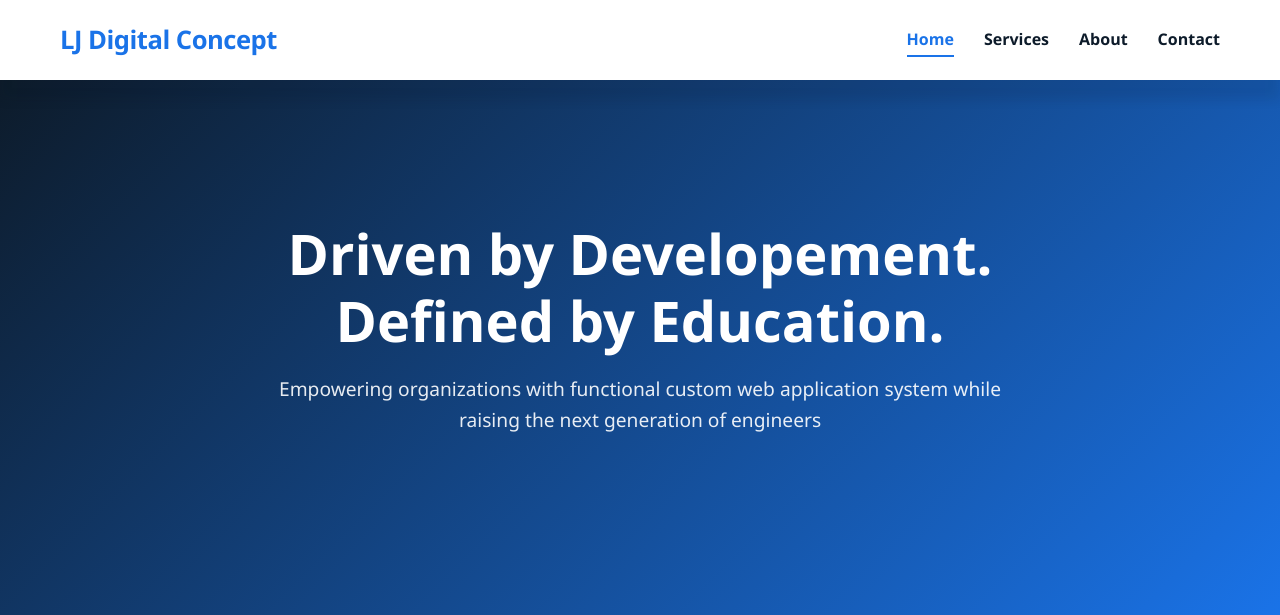
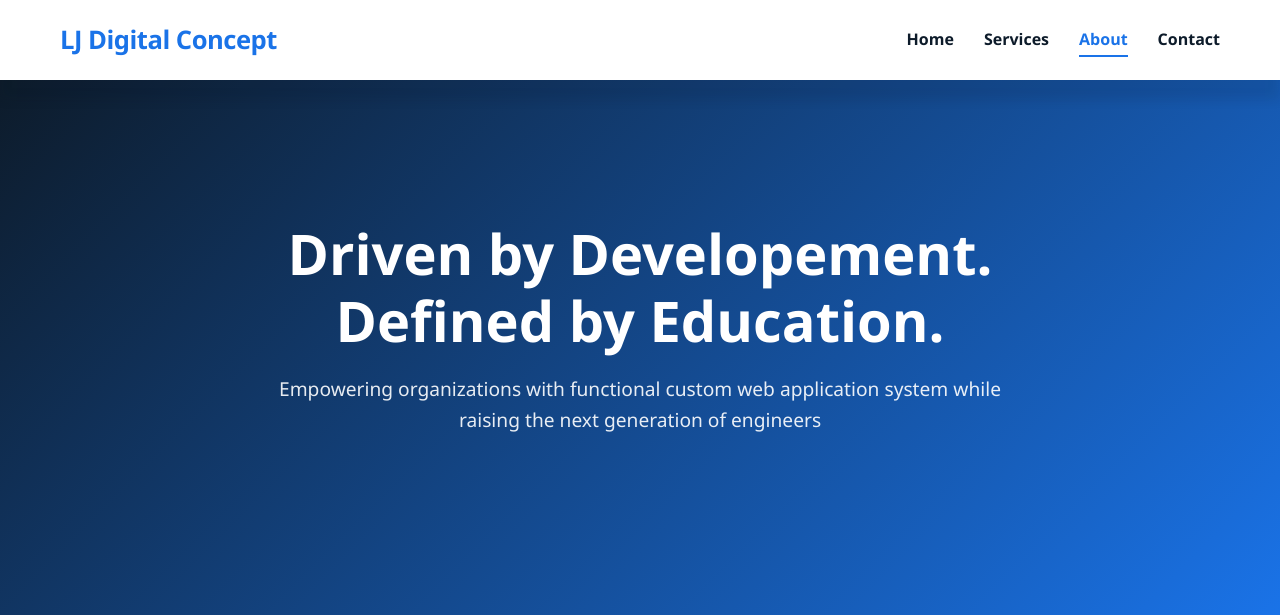
Before and after one commit to Jadeed01/LJ-DIGITAL-CONCEPT, a Django app: page /aboutus/ in a window 1280 px wide. Shown: the top 615 px of the page. Run offline with Django 5.2, Linux system fonts and the light colour scheme.

Commit message:
Edited the active button on my home

```diff
--- a/config/settings.py
+++ b/config/settings.py
@@ -32,6 +32,7 @@
 # Application definition
 
 INSTALLED_APPS = [
+    'jazzmin',
     'django.contrib.admin',
     'django.contrib.auth',
     'django.contrib.contenttypes',
@@ -123,3 +124,8 @@
 STATICFILES_STORAGE = 'whitenoise.storage.CompressedManifestStaticFilesStorage'
 
 STATICFILES_DIRS = [BASE_DIR / 'static']
+
+JAZZMIN_UI_TWEAKS = {
+    # "theme": "flatly",
+    "dark_mode_theme": "darkly",
+}
--- a/main_app/templates/main_app/aboutus.html
+++ b/main_app/templates/main_app/aboutus.html
@@ -21,9 +21,9 @@
         </button>
 
         <ul class="nav-links" id="navLinks">
-          <li><a href="{% url 'home' %}" class="active"> Home </a></li>
+          <li><a href="{% url 'home' %}"> Home </a></li>
           <li><a href="{% url 'services' %}"> Services </a></li>
-          <li><a href="{% url 'aboutus' %}"> About </a></li>
+          <li><a href="{% url 'aboutus' %}" class="active"> About </a></li>
           <li><a href="{% url 'contactus' %}"> Contact </a></li>
         </ul>
       </div>
--- a/main_app/templates/main_app/contactus.html
+++ b/main_app/templates/main_app/contactus.html
@@ -20,10 +20,10 @@
         </button>
 
         <ul class="nav-links" id="navLinks">
-          <li><a href="{% url 'home' %}" class="active"> Home </a></li>
+          <li><a href="{% url 'home' %}"> Home </a></li>
           <li><a href="{% url 'services' %}"> Services </a></li>
           <li><a href="{% url 'aboutus' %}"> About </a></li>
-          <li><a href="{% url 'contactus' %}"> Contact </a></li>
+          <li><a href="{% url 'contactus' %}" class="active"> Contact </a></li>
         </ul>
       </div>
     </nav>
--- a/main_app/templates/main_app/services.html
+++ b/main_app/templates/main_app/services.html
@@ -20,8 +20,8 @@
         </button>
 
         <ul class="nav-links" id="navLinks">
-          <li><a href="{% url 'home' %}" class="active"> Home </a></li>
-          <li><a href="{% url 'services' %}"> Services </a></li>
+          <li><a href="{% url 'home' %}"> Home </a></li>
+          <li><a href="{% url 'services' %}" class="active"></a>> Services </a></li>
           <li><a href="{% url 'aboutus' %}"> About </a></li>
           <li><a href="{% url 'contactus' %}"> Contact </a></li>
         </ul>
```
Also changed, not shown: db.sqlite3.
